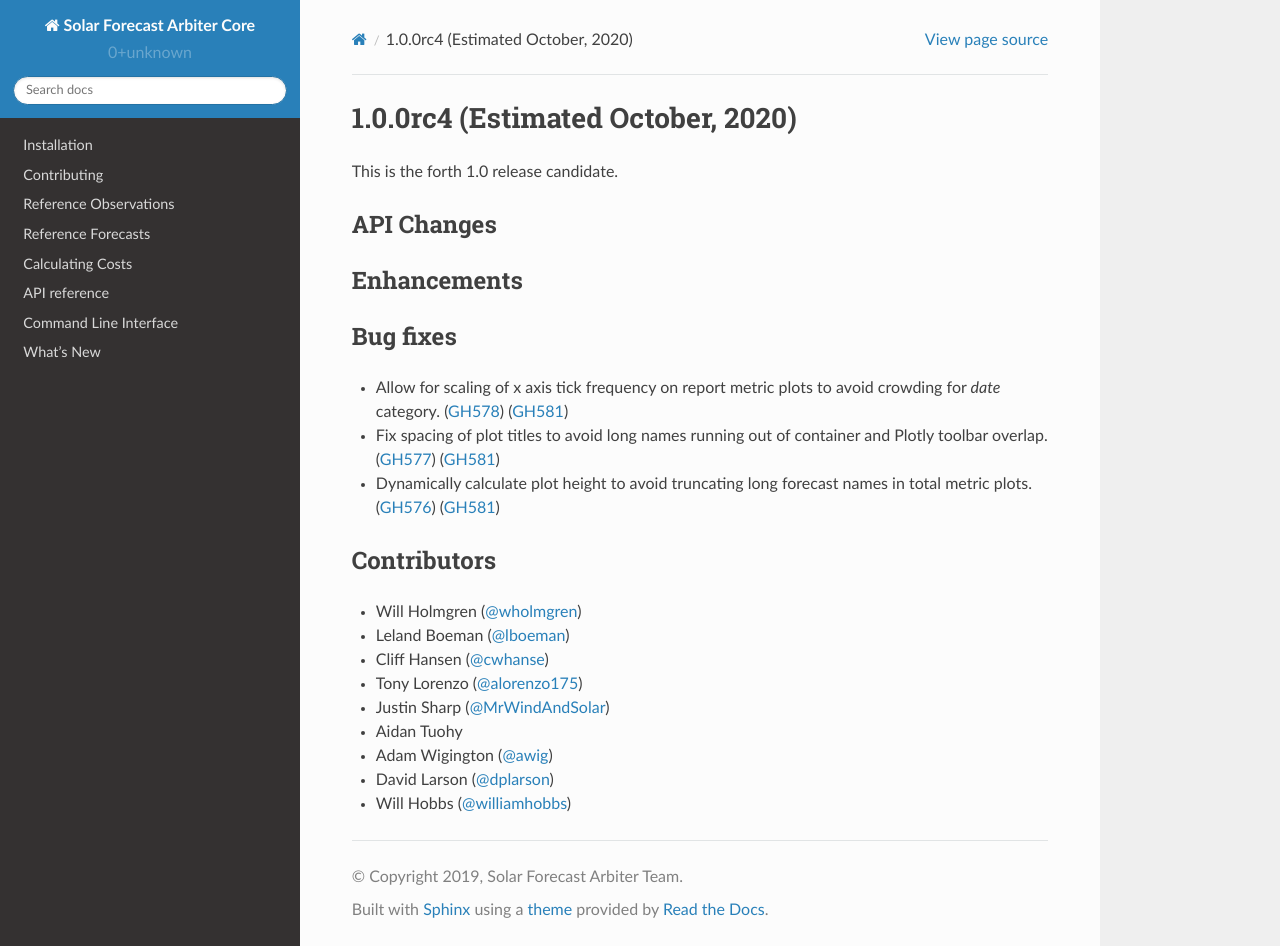
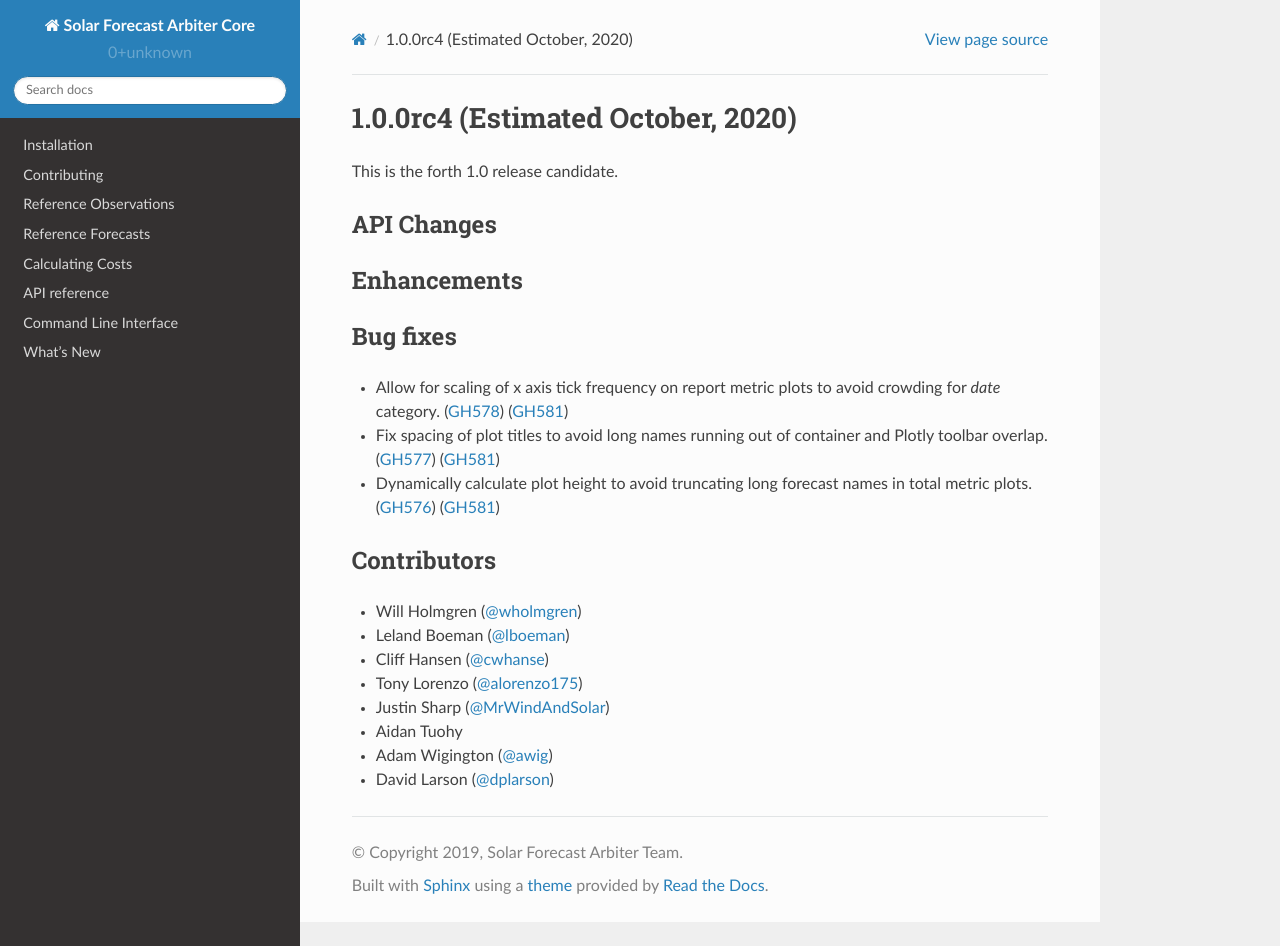
Before and after one commit to SolarArbiter/solarforecastarbiter-core, a Sphinx documentation site: the page built from docs/source/whatsnew/1.0.0rc4.rst, in a window 1280 px wide and 946 px high. Built offline with Sphinx 7.4.7 and the Read the Docs theme 2.0.0, drawn with Linux system fonts in a browser that asks for light colours.

Commit message:
Apply suggestions from code review
Co-authored-by: Will Holmgren <william.holmgren@gmail.com>

```diff
--- a/docs/source/whatsnew/1.0.0rc4.rst
+++ b/docs/source/whatsnew/1.0.0rc4.rst
@@ -1,7 +1,7 @@
 .. _whatsnew_100rc4:
 
 1.0.0rc4 (Estimated October, 2020)
----------------------------------
+----------------------------------
 
 This is the forth 1.0 release candidate.
 
@@ -36,4 +36,3 @@ Contributors
 * Aidan Tuohy
 * Adam Wigington (:ghuser:`awig`)
 * David Larson (:ghuser:`dplarson`)
-* Will Hobbs (:ghuser:`williamhobbs`)
```
